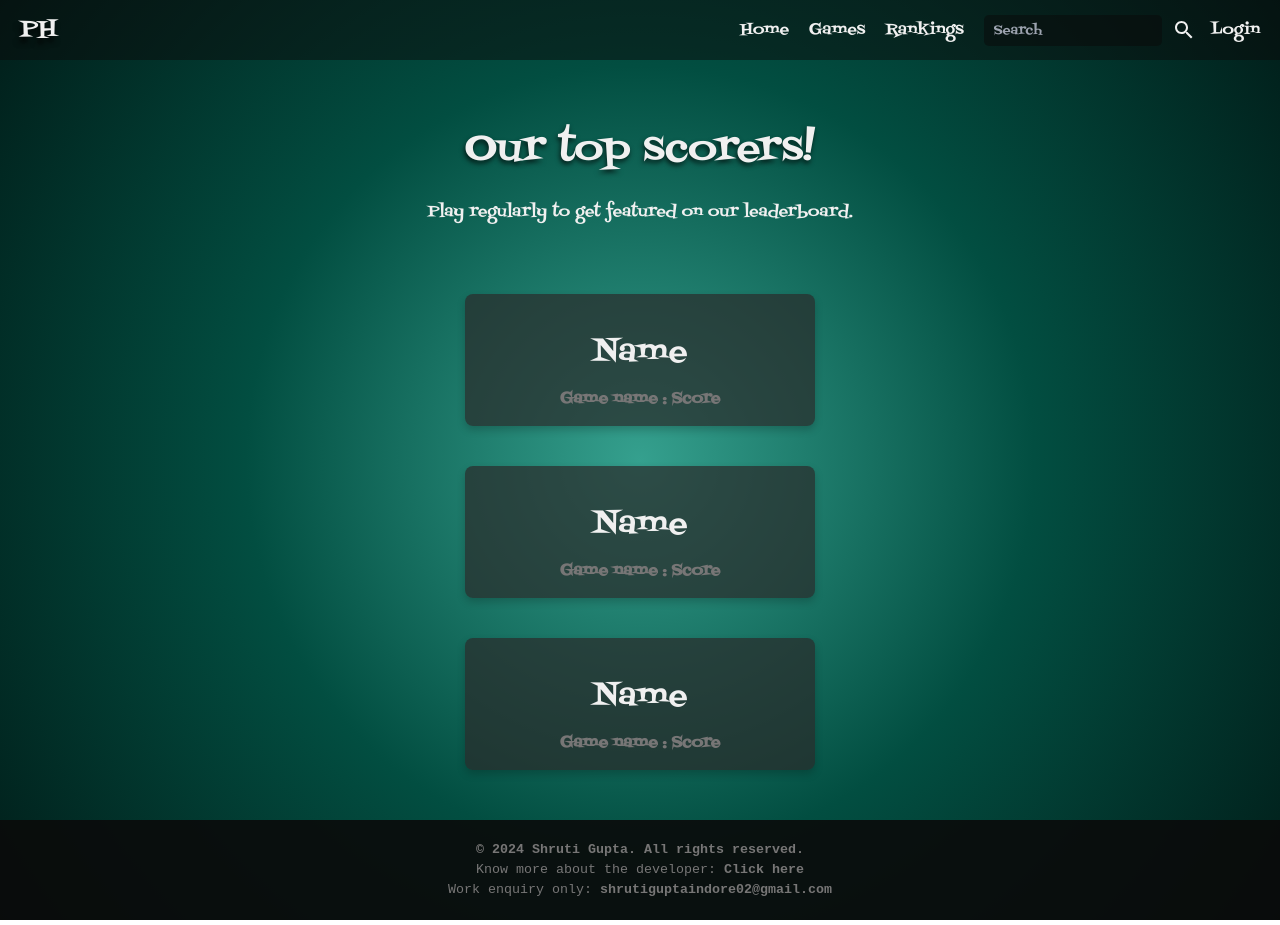
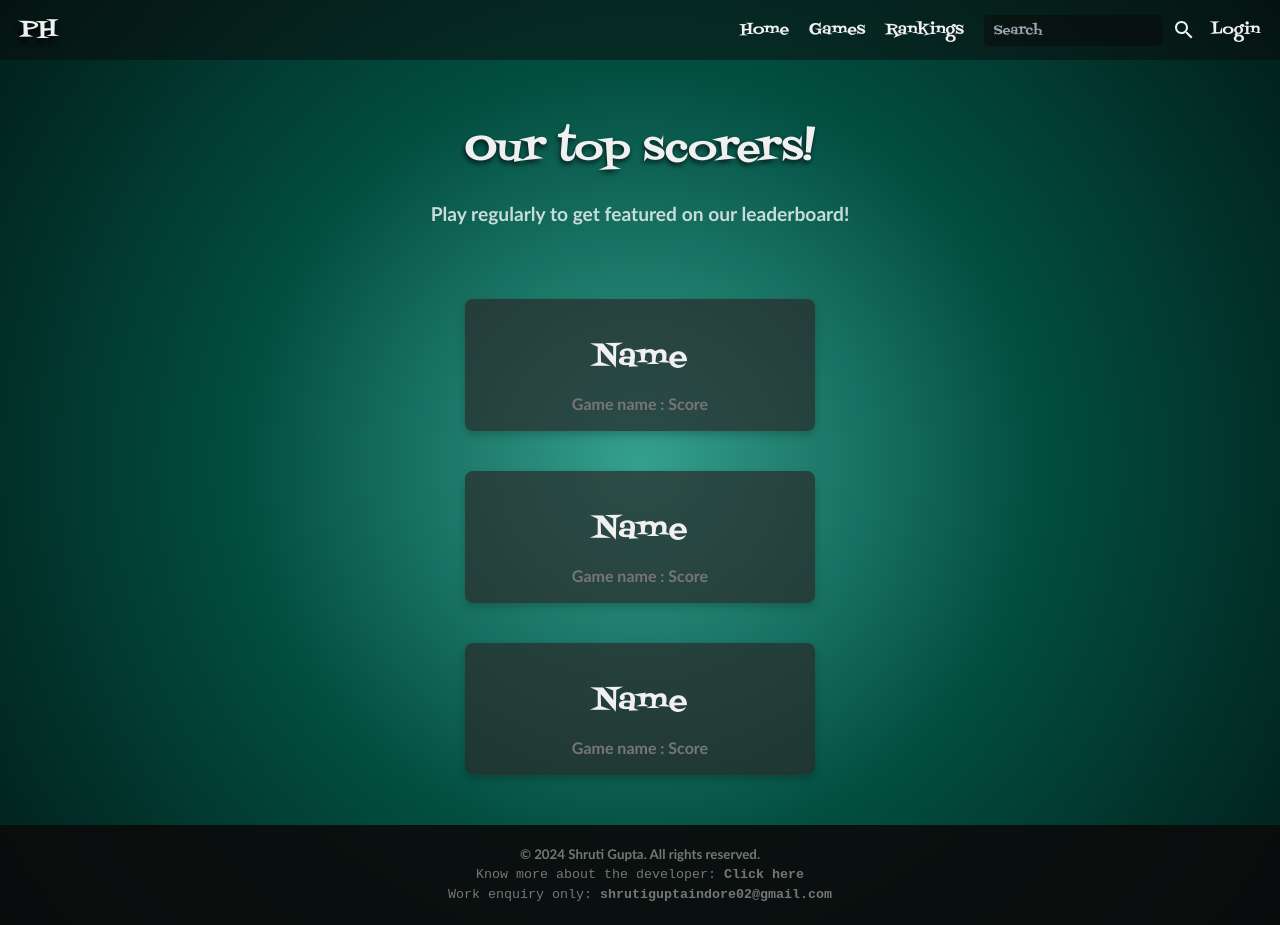
Before and after one commit to shrutigupta02/PlayHive, a React (Vite) app in the folder frontend/: page /rankings in a window 1280 px wide. Built offline with nearby package versions, Linux system fonts and the light colour scheme.

Commit message:
Minor adjustments

```diff
--- a/frontend/src/index.css
+++ b/frontend/src/index.css
@@ -10,6 +10,10 @@ body {
   padding: 0;
   color: #A4FFF4;
   overflow-x: hidden;
+}
+
+p{
+  font-family: 'Gill Sans', 'Gill Sans MT', Calibri, 'Trebuchet MS', sans-serif;
 }
 
 .background {
@@ -117,6 +121,11 @@ body {
   align-items: center;
   color: rgb(240, 240, 240);
   padding-top: 60px;
+}
+
+.subheading {
+  font-size: 1.2rem;
+  color: rgb(200, 220, 220)
 }
 
 .heading {
--- a/frontend/src/pages/Rankings.jsx
+++ b/frontend/src/pages/Rankings.jsx
@@ -9,7 +9,7 @@ export default function Rankings(){
         <div className="games">
             <NavBar/>
             <h1 className="heading">Our top scorers!</h1>
-            <h3>Play regularly to get featured on our leaderboard.</h3>
+            <p className="subheading">Play regularly to get featured on our leaderboard!</p>
             <RankDeck/>
             <Footer/>
         </div>
```
